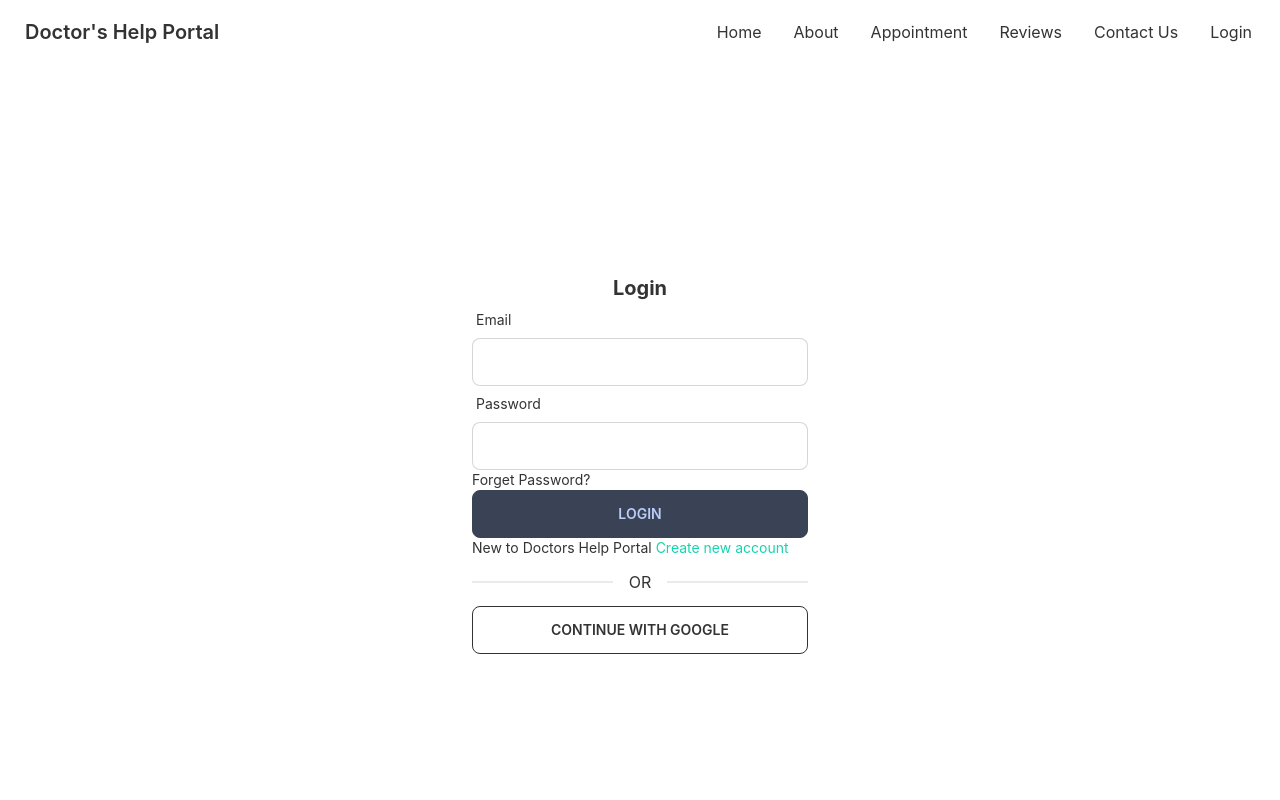
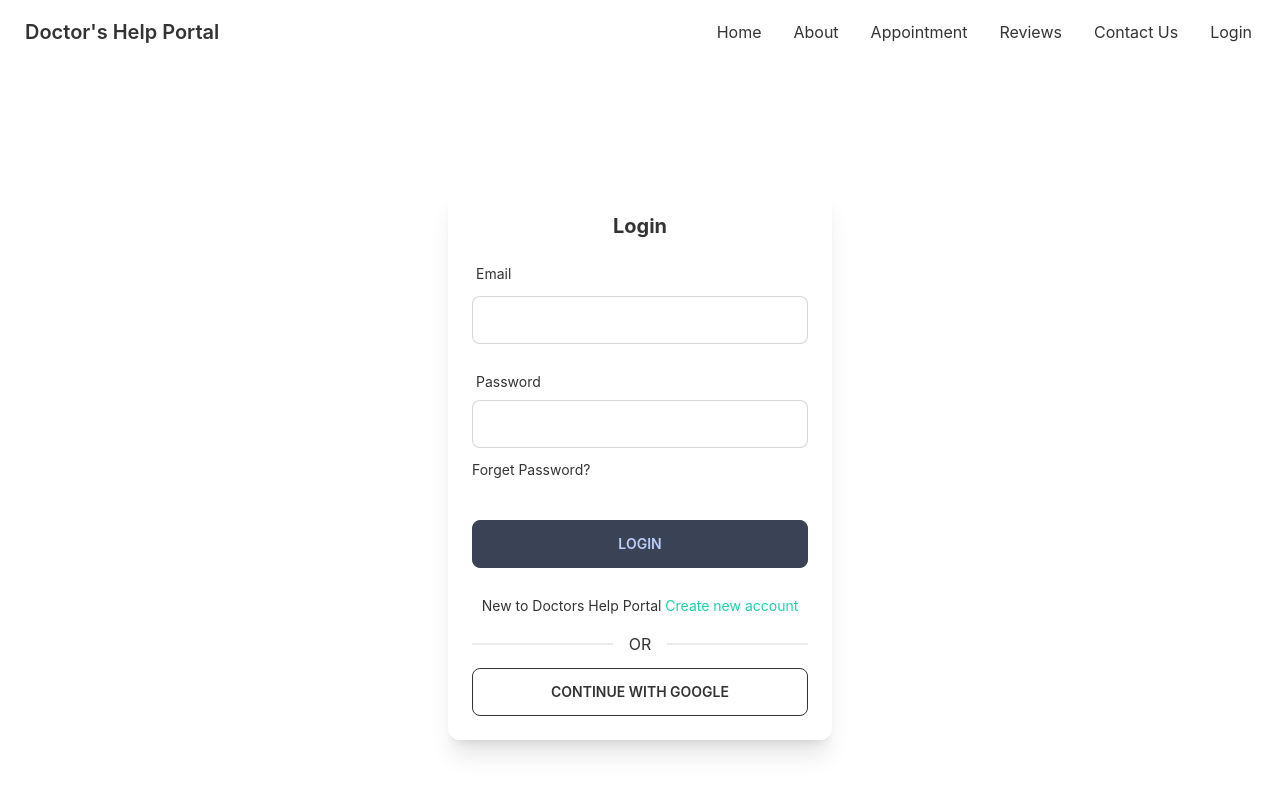
Before and after one commit to jahedripon9/doctors-help-protal-client, a React (Create React App) app: page /login in a window 1280 px wide. Shown: the top 800 px of the page. Built offline with nearby package versions, Linux system fonts and the light colour scheme.

Commit message:
updating

```diff
--- a/src/Pages/Appointment/AvailableServices/AvailableService.js
+++ b/src/Pages/Appointment/AvailableServices/AvailableService.js
@@ -3,11 +3,12 @@ import React from 'react';
 const AvailableService = ({ availableServices, setTreatment }) => {
     const { name, slots } = availableServices;
     return (
+        <div className='container mx-auto px-4'>
             <div className="card  shadow-xl text-primary-content my-2">
                 <div className="card-body text-center ">
                     <h2 className="text-3xl font-bold text-center text-primary">{name}</h2>
                     <p>{slots.length > 0 ? slots[0] : 'Try Another Day'}</p>
-                <p>{slots.length} { slots.length >1? 'spaces' : 'space' } available</p>
+                    <p>{slots.length} {slots.length > 1 ? 'spaces' : 'space'} available</p>
                     <div className="card-actions justify-center">
                         <label
                             disabled={slots.length === 0}
@@ -19,6 +20,7 @@ const AvailableService = ({ availableServices, setTreatment }) => {
                     </div>
                 </div>
             </div>
+        </div>
     );
 };
 
--- a/src/Pages/Login/Login.js
+++ b/src/Pages/Login/Login.js
@@ -10,27 +10,27 @@ const Login = () => {
 }
 
     return (
-        <div className="h-[800px] flex justify-center items-center">
-            <div className='w-96 p-6'>
+        <div className="h-[800px] flex justify-center items-center ">
+            <div className='w-96 p-6 shadow-xl rounded-xl my-5'>
                 <h2 className='text-xl text-center font-bold'>Login</h2>
                 <form onSubmit={handleSubmit(handleLogin)}>
-                    <div className="form-control w-full ">
+                    <div className="form-control w-full my-3">
                         <label className="label">
-                            <span className="label-text">Email</span>
+                            <span className="label-text my-1">Email</span>
                         </label>
                         <input {...register("email")} className="input input-bordered w-full " />
                     </div>
-                    <div className="form-control w-full ">
+                    <div className="form-control w-full my-5">
                         <label className="label">
                             <span className="label-text">Password</span>
                         </label>
                         <input type='password' {...register("password")} className="input input-bordered w-full " />
-                        <span className="label-text">Forget Password?</span>
+                        <span className="label-text my-3">Forget Password?</span>
 
                     </div>
-                    <input className='btn btn-accent w-full' value='Login' type="submit" />
+                    <input className='btn btn-accent w-full my-2' value='Login' type="submit" />
                 </form>
-                <p className='text-sm'>New to Doctors Help Portal <Link className='text-secondary' to='/signup'>Create new account</Link></p>
+                <p className='text-sm my-5 text-center'>New to Doctors Help Portal <Link className='text-secondary' to='/signup'>Create new account</Link></p>
                 <div className="divider">OR</div>
                 <button className='btn btn-outline w-full'>CONTINUE WITH GOOGLE</button>
             </div>
--- a/src/Pages/OUR_SERVICES/Service.js
+++ b/src/Pages/OUR_SERVICES/Service.js
@@ -3,6 +3,7 @@ import React from 'react';
 const Service = ({service}) => {
     const { name, description, image } = service;
     return (
+        <div >
             <div className="card w-auto  shadow-xl">
 
                 <figure className="px-10 pt-10">
@@ -13,6 +14,7 @@ const Service = ({service}) => {
                     <p>{description}</p>
                 </div>
             </div>
+        </div>
     );
 };
 
```
Lines whose indentation alone changed are shown as unchanged.
